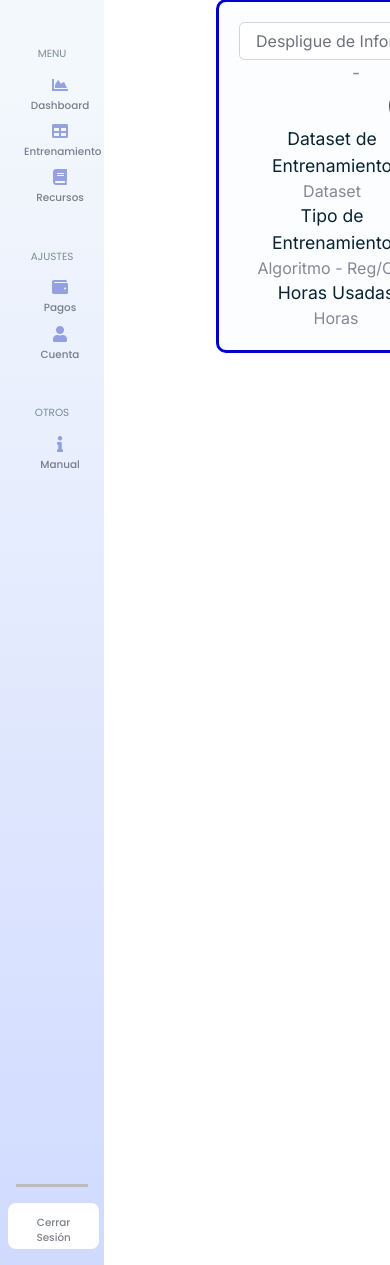
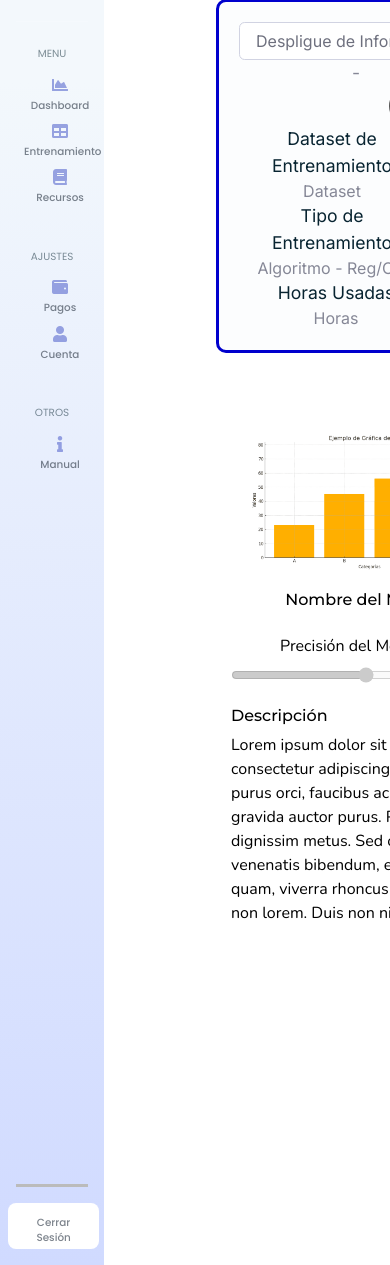
Before and after one commit to DiegoFullen/PAAP, a Django app: template htdocs/templates/dashboard.html in a window 390 px wide. Shown: the part 49-1314 px from the top of the page. Run offline with Django 5.2, Linux system fonts and the light colour scheme; the template is opened without the code that fills it, so the values that code supplies are empty; some libraries are stand-ins or nearby versions; some web fonts are replaced.

Commit message:
Dashboard - Despliegue de Modelo

```diff
--- a/htdocs/static/css/dashboard.css
+++ b/htdocs/static/css/dashboard.css
@@ -3,7 +3,7 @@
 @import url('https://fonts.googleapis.com/css2?family=Inter:opsz,wght@14..32,100..900&display=swap');
 @import url('https://fonts.googleapis.com/css2?family=Montserrat:ital,wght@0,500;1,500&display=swap');
 
-body{
+body {
   background-color: white;
 }
 
@@ -15,7 +15,7 @@ body{
   min-height: 100vh;
 }
 
-.montserrat{
+.montserrat {
   font-family: "Montserrat", sans-serif;
   font-optical-sizing: auto;
   font-weight: 500;
@@ -24,13 +24,13 @@ body{
   color: black;
 }
 
-.custom-nav{
+.custom-nav {
   /*#d0daff*/
   background-image: linear-gradient(180deg, #F3F8FC 10%, #d0daff 100%) !important;
   background-size: cover;
 }
 
-.nav-link{
+.nav-link {
   padding-bottom: 10px;
   padding-top: 10px;
   /*width: 12rem !important;*/
@@ -38,24 +38,25 @@ body{
   height: 2.9rem !important;
 }
 
-.nav-link:hover{
+.nav-link:hover {
   color: #5A6ACF !important;
   background-color: white;
   border-radius: 8px;
-    box-shadow:  0px 1px gray;
+  box-shadow: 0px 1px gray;
   width: 95% !important;
 }
-.nav-link:hover span{
+
+.nav-link:hover span {
   color: #5A6ACF;
   opacity: 100%;
 }
 
-.nav-link i{
+.nav-link i {
   color: #273240;
   opacity: 60%;
 }
 
-.nav-link span{
+.nav-link span {
   font-family: "Poppins", sans-serif !important;
   font-weight: 500 !important;
   font-style: normal !important;
@@ -63,7 +64,7 @@ body{
   opacity: 60%;
 }
 
-.sidebar-heading{
+.sidebar-heading {
   font-family: "Poppins", sans-serif !important;
   font-weight: 400 !important;
   font-style: normal !important;
@@ -71,15 +72,15 @@ body{
   opacity: 50%;
 }
 
-#content{
+#content {
   background-color: white;
 }
 
-#logoDash{
+#logoDash {
   max-width: 30%;
 }
 
-#btnSalir{
+#btnSalir {
   text-align: center !important;
   width: 95%;
   background-color: white;
@@ -87,9 +88,9 @@ body{
   cursor: pointer;
 }
 
-#infoSet{
+#infoSet {
   border: solid;
-    border-color: mediumblue    ;
+  border-color: mediumblue;
   border-radius: 10px;
   box-sizing: border-box;
   font-family: "Inter", sans-serif;
@@ -101,15 +102,16 @@ body{
   background-color: rgba(243, 248, 252, 0.3)
 }
 
-#btn-download{
+#btn-download {
   background-color: #E6E0E9;
   border: transparent;
 }
-#btn-download i{
+
+#btn-download i {
   color: black;
 }
 
-.alertDialog{
+.alertDialog {
   font-family: "Inter", sans-serif;
   border-color: #FBFBFB;
   border-style: solid;
@@ -118,23 +120,24 @@ body{
   position: absolute;
   margin: auto;
 }
-.alertDialog h5{
+
+.alertDialog h5 {
   font-size: 1.2em;
   margin-bottom: 8px;
 }
 
-.alertDialog p{
+.alertDialog p {
   font-size: 1em;
   margin-bottom: 10%;
 }
 
-.alertDialog .controlPanel{
+.alertDialog .controlPanel {
   width: 100%;
   display: flex;
   justify-content: right;
 }
 
-.alertDialog .controlPanel button{
+.alertDialog .controlPanel button {
   width: 25%;
   margin-left: 5px;
   margin-right: 5px;
@@ -150,23 +153,23 @@ body{
 
 }
 
-#dialog h5{
+#dialog h5 {
   font-size: 1.2em;
   margin-bottom: 8px;
 }
 
-#dialog p{
+#dialog p {
   font-size: 1em;
   margin-bottom: 10%;
 }
 
-#dialog .controlPanel{
+#dialog .controlPanel {
   width: 100%;
   display: flex;
   justify-content: right;
 }
 
-#dialog .controlPanel button{
+#dialog .controlPanel button {
   width: 25%;
   margin-left: 5px;
   margin-right: 5px;
@@ -220,3 +223,112 @@ body{
     background-color: rgb(0 0 0 / 25%);
   }
 }
+
+.modelInfo {
+  width: 100%;
+  height: fit-content;
+  padding: 10px;
+
+  margin-top: 3.5em;
+  margin-bottom: 2em;
+  margin-left: auto;
+  margin-right: auto;
+
+  max-width: 1700px;
+}
+
+.modelInfo #formContainer {
+  padding: 5px;
+  display: grid;
+  grid-template-columns: repeat(5, 1fr);
+  gap: 3em;
+  grid-template-rows: minmax(50px, auto);
+  width: 100%;
+  height: max-content;
+  background-color: white; /*#E8F4FA*/
+  color: #000;
+
+  min-width: 280px;
+  overflow-y: auto;
+}
+
+.modelInfo #formContainer #graphicModel{
+  grid-row: 1/4;
+  grid-column: 1/4;
+
+  text-align: center;
+  display: flex;
+  justify-content: center;
+  align-items: center;
+}
+.modelInfo #formContainer #graphicModel img{
+  height: auto;
+}
+.modelInfo #formContainer #graphicModel_title{
+  grid-row: 4;
+  grid-column: 1/4;
+
+  text-align: center;
+}
+.modelInfo #formContainer #precisionModel{
+  grid-row: 1;
+  grid-column: 4/6;
+
+  text-align: center;
+}
+.modelInfo #formContainer #precisionModel .slider{
+  width: 100%;
+}
+.modelInfo #formContainer #descriptionModel{
+  grid-row: 2/4;
+  grid-column: 4/6;
+}
+
+@media (max-width: 1300px) {
+  .modelInfo #formContainer #graphicModel{
+    grid-row: 1/3;
+    grid-column: 1/4;
+  }
+
+  .modelInfo #formContainer #descriptionModel{
+    grid-row: 2/3;
+    grid-column: 4/6;
+
+    overflow-y: auto;
+    max-height: 200px;
+  }
+}
+
+@media (max-width: 1000px) {
+  .modelInfo #formContainer{
+    grid-template-columns: repeat(3, 1fr);
+    gap: 1em;
+    max-height: 500px;
+  }
+
+  .modelInfo #formContainer #graphicModel{
+    grid-row: 1/4;
+    grid-column: 1/4;
+  }
+
+  .modelInfo #formContainer #graphicModel_title{
+    grid-row: 4;
+    grid-column: 1/4;
+
+    text-align: center;
+  }
+
+  .modelInfo #formContainer #precisionModel{
+    grid-row: 5;
+    grid-column: 1/4;
+
+    text-align: center;
+  }
+
+  .modelInfo #formContainer #descriptionModel{
+    grid-row: 6;
+    grid-column: 1/4;
+    max-height: none;
+    overflow: hidden;
+  }
+}
--- a/htdocs/templates/dashboard.html
+++ b/htdocs/templates/dashboard.html
@@ -210,6 +210,35 @@
                         </div>
                     </dialog>
 
+                    <div class="modelInfo">
+                        <div id="formContainer">
+
+                            <div id="graphicModel">
+                                <img src="{% static 'resources/img/grafica_barras.png'%}" alt="Gráfica Modelo" class="img-fluid">
+                            </div>
+
+                            <div id="graphicModel_title">
+                                <h1 class="montserrat">Nombre del Modelo</h1>
+                            </div>
+
+                            <div id="precisionModel">
+                                <label for="precisionModel_value">Precisión del Modelo: <span id="valuePrecision"></span>%</label><br>
+                                <input type="range" name="precisionModel_value" id="precisionModel_value" class="slider" disabled value="{{precision}}">
+                            </div>
+
+                            <div id="descriptionModel">
+                                <h1 class="montserrat">Descripción</h1>
+                                <p>Lorem ipsum dolor sit amet, consectetur adipiscing elit. Quisque purus orci, faucibus ac lectus quis,
+                                    gravida auctor purus. Praesent eget dignissim metus. Sed ornare, urna id venenatis bibendum, ex erat
+                                    lacinia quam, viverra rhoncus nisl magna non lorem. Duis non nisl ut ante pharetra tristique. Pellentesque iaculis,
+                                    ipsum quis porta cursus, dui nisi feugiat dolor, sed hendrerit sapien odio vitae sapien. Nullam lacinia orci et massa
+                                    fringilla rhoncus. Praesent vel lacus sollicitudin, sollicitudin nunc quis, tempus augue. Nulla facilisi. Pellentesque.
+                                     Sed venenatis, nunc eu convallis mattis, nibh est tempor enim, eget feugiat neque nulla a velit.</p>
+                            </div>
+
+                        </div>
+                    </div>
+
                 </div>
                 <!-- /.container-fluid -->
 
```
Also changed, not shown: htdocs/static/resources/img/grafica_barras.png (added). Lines whose indentation alone changed are shown as unchanged.
